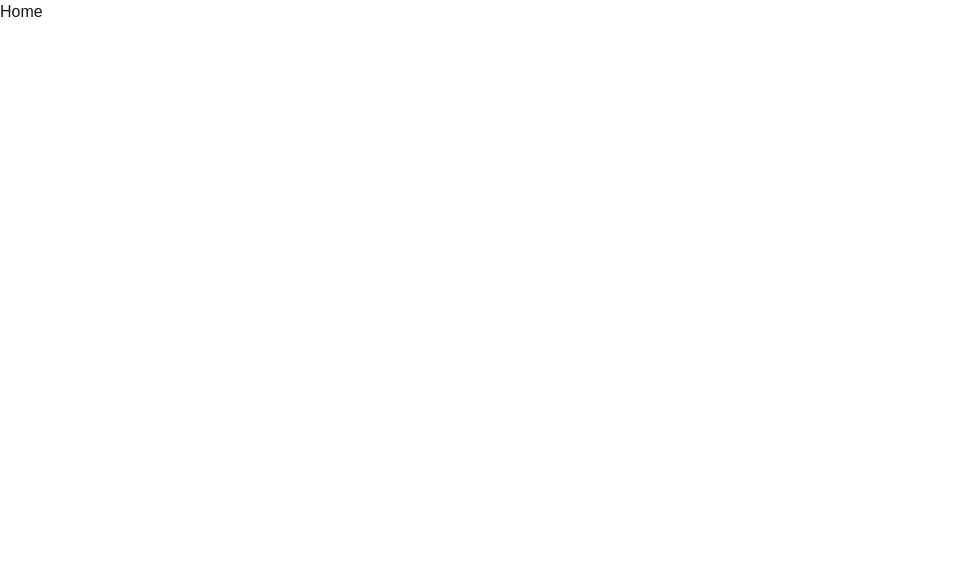
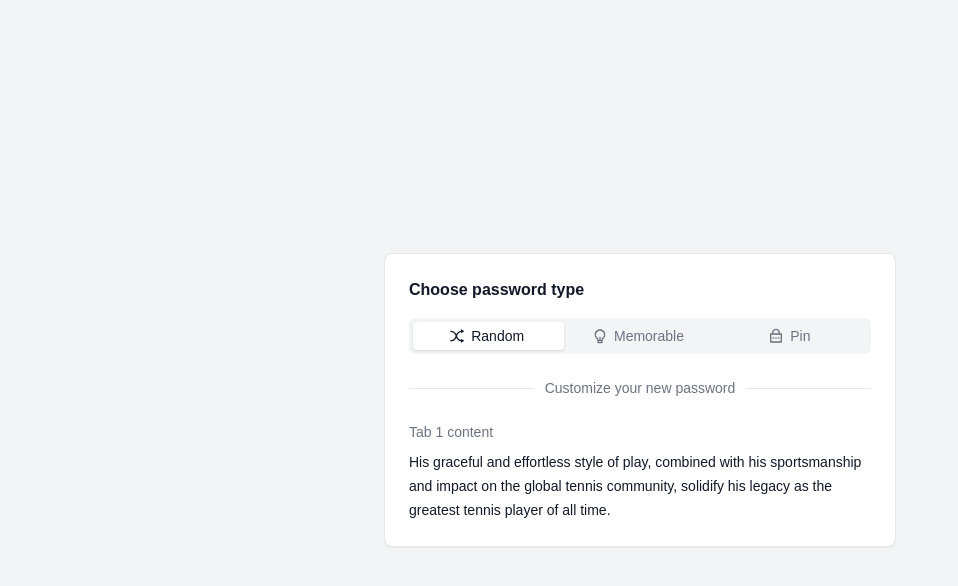
Before and after one commit to ferhatkefsiz/password-generator, a Next.js app: page / in a window 1280 px wide. Shown: the top 586 px of the page, without its empty margins (0-958 px from the left). Built offline with nearby package versions, Linux system fonts and the light colour scheme.

Commit message:
feat: add Tabs integrate with Card and Divider

```diff
--- a/package.json
+++ b/package.json
@@ -10,6 +10,7 @@
   },
   "dependencies": {
     "@radix-ui/react-slot": "^1.1.2",
+    "@radix-ui/react-tabs": "^1.1.3",
     "@remixicon/react": "^4.6.0",
     "clsx": "^2.1.1",
     "next": "14.2.23",
--- a/src/app/page.tsx
+++ b/src/app/page.tsx
@@ -1,3 +1,65 @@
+"use client";
+
+import { Card } from "@/components/Card";
+import { Divider } from "@/components/Divider";
+import {
+  RiLightbulbLine,
+  RiLockPasswordLine,
+  RiShuffleLine,
+} from "@remixicon/react";
+import { Tabs, TabsContent, TabsList, TabsTrigger } from "@/components/Tabs";
+
 export default function Home() {
-  return <div>Home</div>;
+  return (
+    <div className="flex items-center justify-center min-h-screen p-4 bg-gray-100 dark:bg-gray-900">
+      <Card className="mx-auto max-w-lg">
+        <h3 className="font-semibold text-gray-900 dark:text-gray-50">
+          Choose password type
+        </h3>
+
+        <Tabs defaultValue="tab1" className="mt-4">
+          <TabsList variant="solid" className="w-full grid grid-cols-3">
+            <TabsTrigger value="tab1" className="gap-1.5">
+              <RiShuffleLine className="-ml-1 size-4" aria-hidden="true" />
+              Random
+            </TabsTrigger>
+            <TabsTrigger value="tab2" className="gap-1.5">
+              <RiLightbulbLine className="-ml-1 size-4" aria-hidden="true" />
+              Memorable
+            </TabsTrigger>
+            <TabsTrigger value="tab3" className="gap-1.5">
+              <RiLockPasswordLine className="-ml-1 size-4" aria-hidden="true" />
+              Pin
+            </TabsTrigger>
+          </TabsList>
+
+          <Divider>Customize your new password</Divider>
+
+          <div className="mt-4">
+            <TabsContent value="tab1">
+              <p className="text-sm text-gray-500 sm:text-gray-500">
+                Tab 1 content
+              </p>
+            </TabsContent>
+            <TabsContent value="tab2">
+              <p className="text-sm text-gray-500 sm:text-gray-500">
+                Tab 2 content
+              </p>
+            </TabsContent>
+            <TabsContent value="tab3">
+              <p className="text-sm text-gray-500 sm:text-gray-500">
+                Tab 3 content
+              </p>
+            </TabsContent>
+          </div>
+        </Tabs>
+
+        <p className="mt-2 hidden text-sm leading-6 text-gray-900 sm:block dark:text-gray-50">
+          His graceful and effortless style of play, combined with his
+          sportsmanship and impact on the global tennis community, solidify his
+          legacy as the greatest tennis player of all time.
+        </p>
+      </Card>
+    </div>
+  );
 }
--- a/src/components/Card.tsx
+++ b/src/components/Card.tsx
@@ -22,7 +22,6 @@ const Card = React.forwardRef<HTMLDivElement, CardProps>(
           "border-gray-200 dark:border-gray-900",
           className
         )}
-        tremor-id="tremor-raw"
         {...props}
       />
     );
--- a/src/components/Divider.tsx
+++ b/src/components/Divider.tsx
@@ -14,7 +14,6 @@ const Divider = React.forwardRef<HTMLDivElement, DividerProps>(
         "text-gray-500 dark:text-gray-500",
         className
       )}
-      tremor-id="tremor-raw"
       {...props}
     >
       {children ? (
--- /dev/null
+++ b/src/components/Tabs.tsx
@@ -0,0 +1,127 @@
+import React from "react";
+import * as TabsPrimitives from "@radix-ui/react-tabs";
+
+import { cx, focusRing } from "@/lib/utils";
+
+const Tabs = (
+  props: Omit<
+    React.ComponentPropsWithoutRef<typeof TabsPrimitives.Root>,
+    "orientation"
+  >
+) => {
+  return <TabsPrimitives.Root {...props} />;
+};
+
+Tabs.displayName = "Tabs";
+
+type TabsListVariant = "line" | "solid";
+
+const TabsListVariantContext = React.createContext<TabsListVariant>("line");
+
+interface TabsListProps
+  extends React.ComponentPropsWithoutRef<typeof TabsPrimitives.List> {
+  variant?: TabsListVariant;
+}
+
+const variantStyles: Record<TabsListVariant, string> = {
+  line: cx(
+    // base
+    "flex items-center justify-start border-b",
+    // border color
+    "border-gray-200 dark:border-gray-800"
+  ),
+  solid: cx(
+    // base
+    "inline-flex items-center justify-center rounded-md p-1",
+    // background color
+    "bg-gray-100 dark:bg-gray-900"
+  ),
+};
+
+const TabsList = React.forwardRef<
+  React.ElementRef<typeof TabsPrimitives.List>,
+  TabsListProps
+>(({ className, variant = "line", children, ...props }, forwardedRef) => (
+  <TabsPrimitives.List
+    ref={forwardedRef}
+    className={cx(variantStyles[variant], className)}
+    {...props}
+  >
+    <TabsListVariantContext.Provider value={variant}>
+      {children}
+    </TabsListVariantContext.Provider>
+  </TabsPrimitives.List>
+));
+
+TabsList.displayName = "TabsList";
+
+function getVariantStyles(tabVariant: TabsListVariant) {
+  switch (tabVariant) {
+    case "line":
+      return cx(
+        // base
+        "-mb-px items-center justify-center whitespace-nowrap border-b-2 border-transparent px-3 pb-2 text-sm font-medium transition-all",
+        // text color
+        "text-gray-500 dark:text-gray-500",
+        // hover
+        "hover:text-gray-700 hover:dark:text-gray-400",
+        // border hover
+        "hover:border-gray-300 hover:dark:border-gray-400",
+        // selected
+        "data-[state=active]:border-blue-500 data-[state=active]:text-blue-500",
+        "data-[state=active]:dark:border-blue-500 data-[state=active]:dark:text-blue-500",
+        // disabled
+        "data-[disabled]:pointer-events-none",
+        "data-[disabled]:text-gray-300 data-[disabled]:dark:text-gray-700"
+      );
+    case "solid":
+      return cx(
+        // base
+        "inline-flex items-center justify-center whitespace-nowrap rounded px-3 py-1 text-sm font-medium ring-1 ring-inset transition-all",
+        // text color
+        "text-gray-500 dark:text-gray-400",
+        // hover
+        "hover:text-gray-700 hover:dark:text-gray-200",
+        // ring
+        "ring-transparent",
+        // selected
+        "data-[state=active]:bg-white data-[state=active]:text-gray-900 data-[state=active]:shadow",
+        "data-[state=active]:dark:bg-gray-950 data-[state=active]:dark:text-gray-50",
+        // disabled
+        "data-[disabled]:pointer-events-none data-[disabled]:text-gray-400 data-[disabled]:opacity-50 data-[disabled]:dark:text-gray-600"
+      );
+  }
+}
+
+const TabsTrigger = React.forwardRef<
+  React.ElementRef<typeof TabsPrimitives.Trigger>,
+  React.ComponentPropsWithoutRef<typeof TabsPrimitives.Trigger>
+>(({ className, children, ...props }, forwardedRef) => {
+  const variant = React.useContext(TabsListVariantContext);
+  return (
+    <TabsPrimitives.Trigger
+      ref={forwardedRef}
+      className={cx(getVariantStyles(variant), focusRing, className)}
+      {...props}
+    >
+      {children}
+    </TabsPrimitives.Trigger>
+  );
+});
+
+TabsTrigger.displayName = "TabsTrigger";
+
+const TabsContent = React.forwardRef<
+  React.ElementRef<typeof TabsPrimitives.Content>,
+  React.ComponentPropsWithoutRef<typeof TabsPrimitives.Content>
+>(({ className, ...props }, forwardedRef) => (
+  <TabsPrimitives.Content
+    ref={forwardedRef}
+    className={cx("outline-none", focusRing, className)}
+    {...props}
+  />
+));
+
+TabsContent.displayName = "TabsContent";
+
+export { Tabs, TabsContent, TabsList, TabsTrigger };
```
Also changed, not shown: 1 other file (tests, documents, lock files or other folders).
